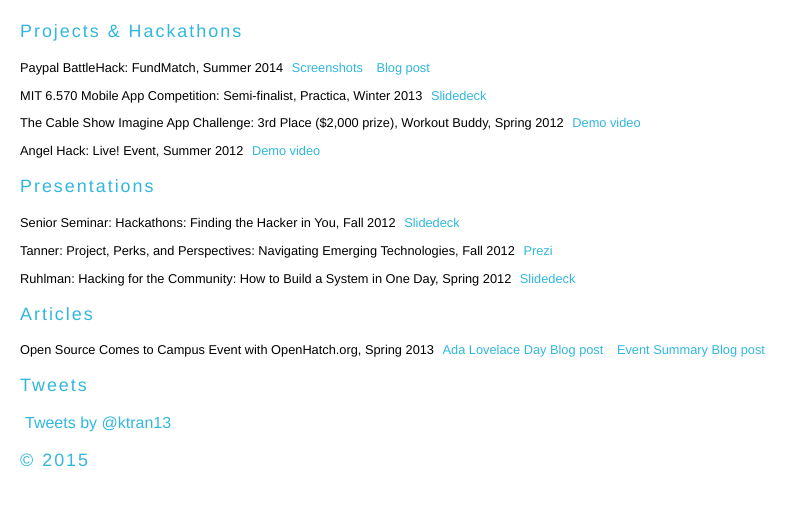
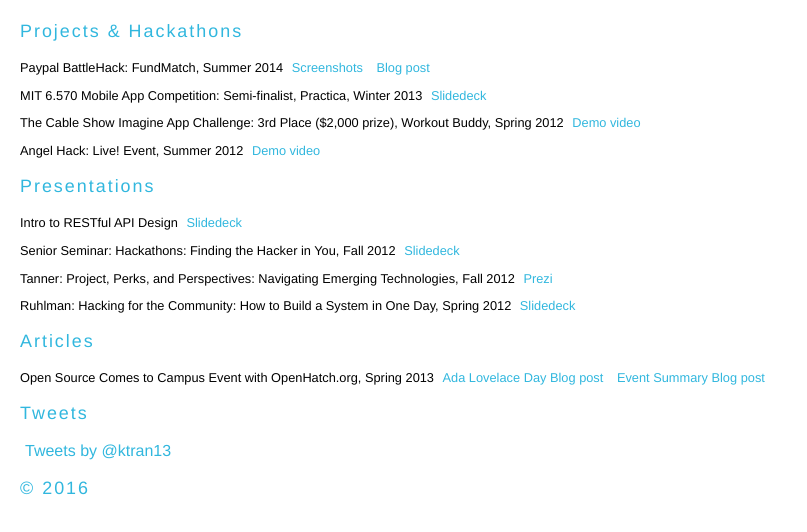
Before and after one commit to ktran13/ktran13.github.com, a website: page index.html in a window 1280 px wide. Shown: the part 122-654 px from the top of the page, without its empty margins (0-807 px from the left). Drawn offline with Linux system fonts and the light colour scheme; a web font is replaced by a local one.

Commit message:
Adding prevention on RESTful API Design

```diff
--- a/index.html
+++ b/index.html
@@ -48,6 +48,7 @@
 
 				<div class="presentations">
 					<h3>Presentations</h3>
+          <p>Intro to RESTful API Design <a href="http://slides.com/kristiantran/tfp-session2#/" target="_blank">Slidedeck</a></p>
 					<p>Senior Seminar: Hackathons: Finding the Hacker in You, Fall 2012 <a href="http://goo.gl/5rKyCK" target="_blank">Slidedeck</a></p>
 					<p>Tanner: Project, Perks, and Perspectives: Navigating Emerging Technologies, Fall 2012 <a href="http://goo.gl/RNkmJI" target="_blank">Prezi</a></p>
 					<p>Ruhlman: Hacking for the Community: How to Build a System in One Day, Spring 2012 <a href="http://goo.gl/ESED21" target="_blank">Slidedeck</a></p>
@@ -68,7 +69,7 @@
 
 		<div class="footer-content">
 		    <footer>
-		        <h3>&#169; 2015</h3>
+		        <h3>&#169; 2016</h3>
 		    </footer>
 		</div>
 
```
